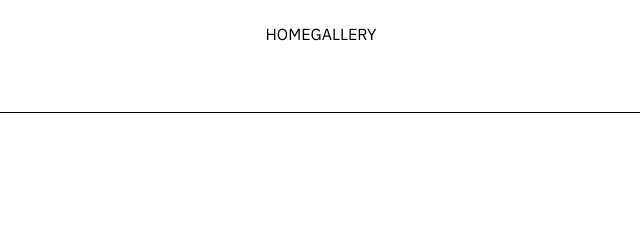
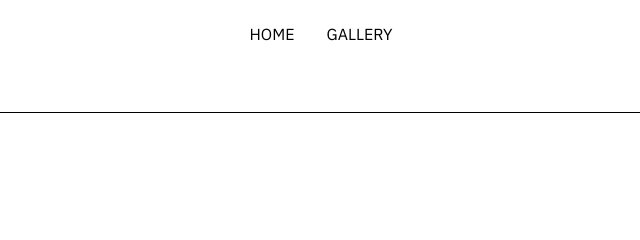
Before and after one commit to jarusll/11ty-portfolio, an Eleventy site: page src/index.md in a window 1280 px wide. Shown: the top 240 px of the page, 319-959 px from the left. Built offline with nearby package versions, Linux system fonts and the light colour scheme; Eleventy itself is replaced by a stand-in of ours; files that its build step writes are made by us from their sources; what markdown-it-named-code-blocks would draw is missing.

Commit message:
added padding for nav items

```diff
--- a/src/main.css
+++ b/src/main.css
@@ -21,10 +21,11 @@ hr {
 /* nav styles */
 nav li {
     list-style: none;
-    margin: 0;
+    margin: auto 1rem;
     padding: 0;
     text-transform: uppercase;
 }
+
 nav ul {
     padding: 0;
     display: flex;
```
